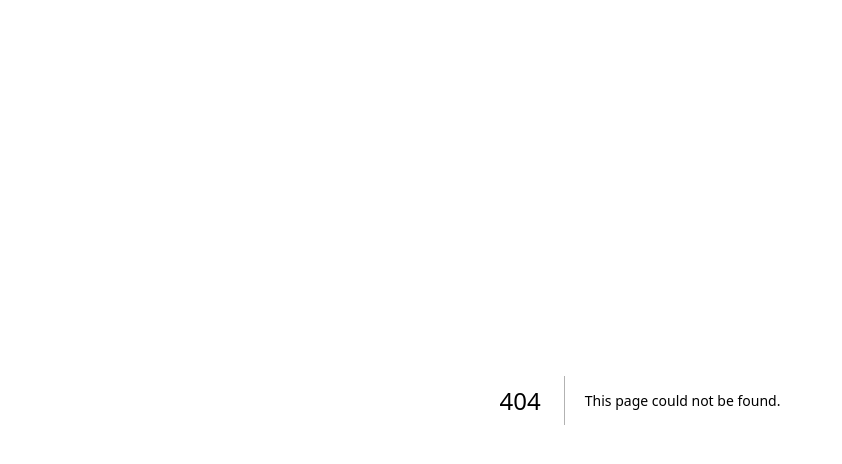
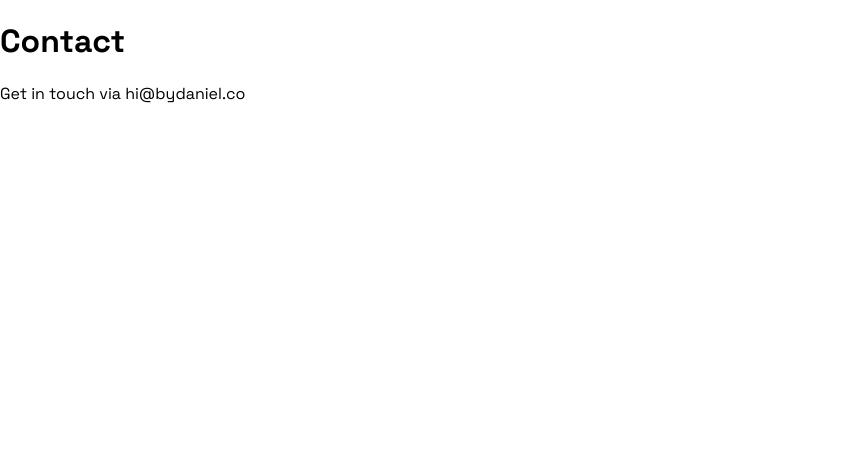
Before and after one commit to inbetweened/portfolio, a Next.js app: page /contact in a window 1280 px wide. Before the commit this address had no page. Shown: the top 464 px of the page, without its empty margins (0-842 px from the left). Built offline with nearby package versions, Linux system fonts and the light colour scheme.

Commit message:
Create contact.jsx

```diff
--- /dev/null
+++ b/pages/contact.jsx
@@ -0,0 +1,10 @@
+export default function Contact() {
+  return (
+    <div className="p-10 text-center">
+      <h1 className="text-3xl font-bold mb-4">Contact</h1>
+      <p>
+        Get in touch via <a href="mailto:hi@bydaniel.co" className="underline">hi@bydaniel.co</a>
+      </p>
+    </div>
+  );
+}
```
